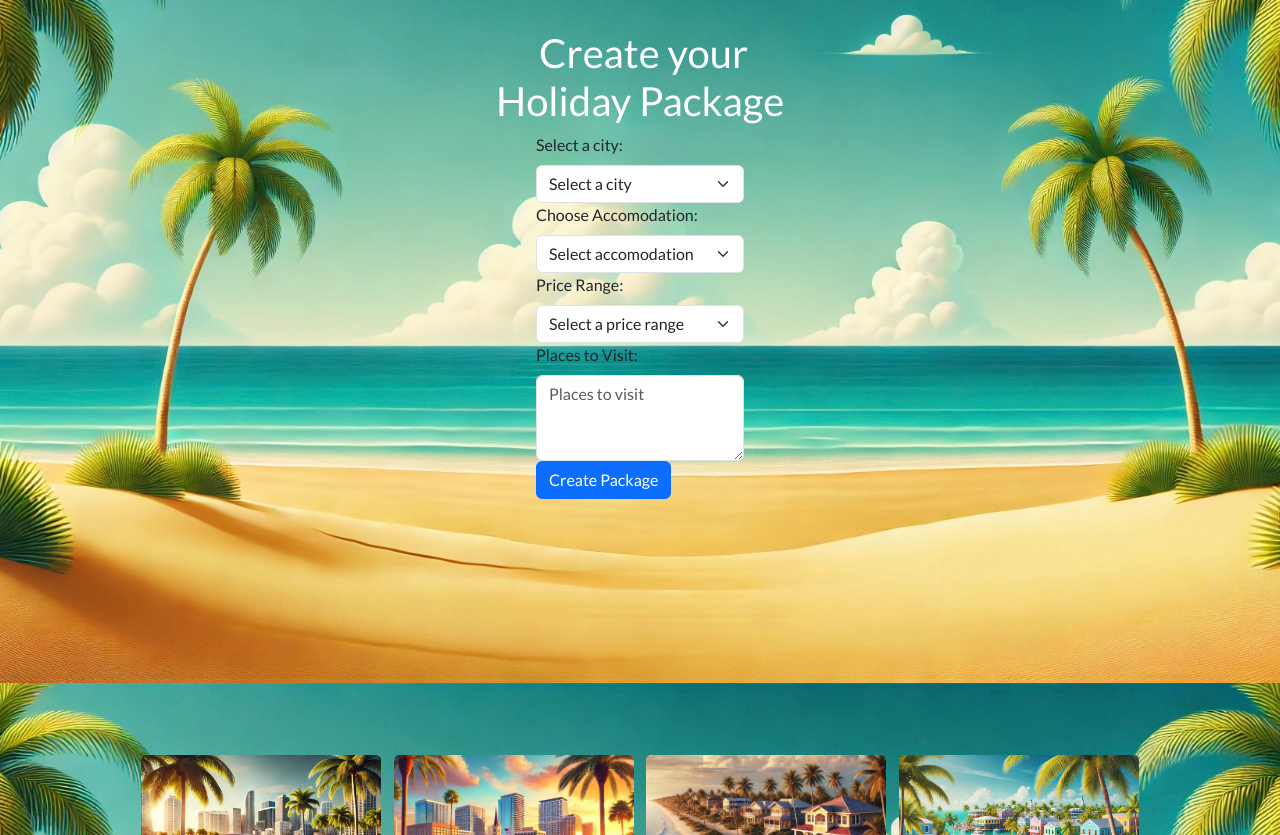
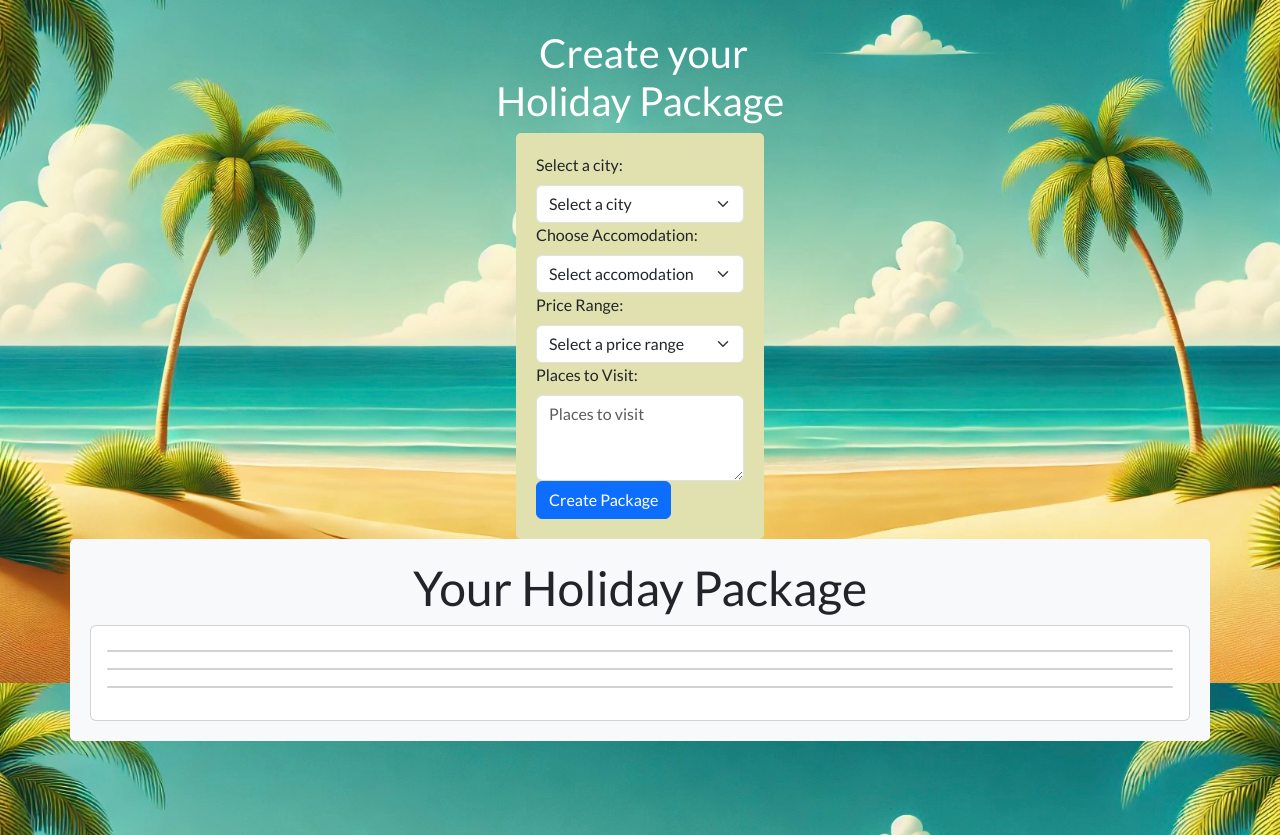
Before and after one commit to Drevestedt/florida_holiday_chooser, a plain HTML site: page index.html in a window 1280 px wide. Shown: the part 117-952 px from the top of the page. Drawn offline with nearby package versions, Linux system fonts and the light colour scheme.

Commit message:
style Create Your Holiday Section

```diff
--- a/assets/css/index.css
+++ b/assets/css/index.css
@@ -73,8 +73,17 @@ main h1 {
 }
 
 /* Create Your Holiday Section */
+#holiday-creator {
+  background-color: #e1e1af;
+  padding: 20px;
+  border-radius: 5px;
+}
+
 #display-package {
-  display: none;
+  display: ;
+  background-color: #f8f9fa;
+  padding: 20px;
+  border-radius: 5px;
 }
 
 #display-package .card-title {
```
